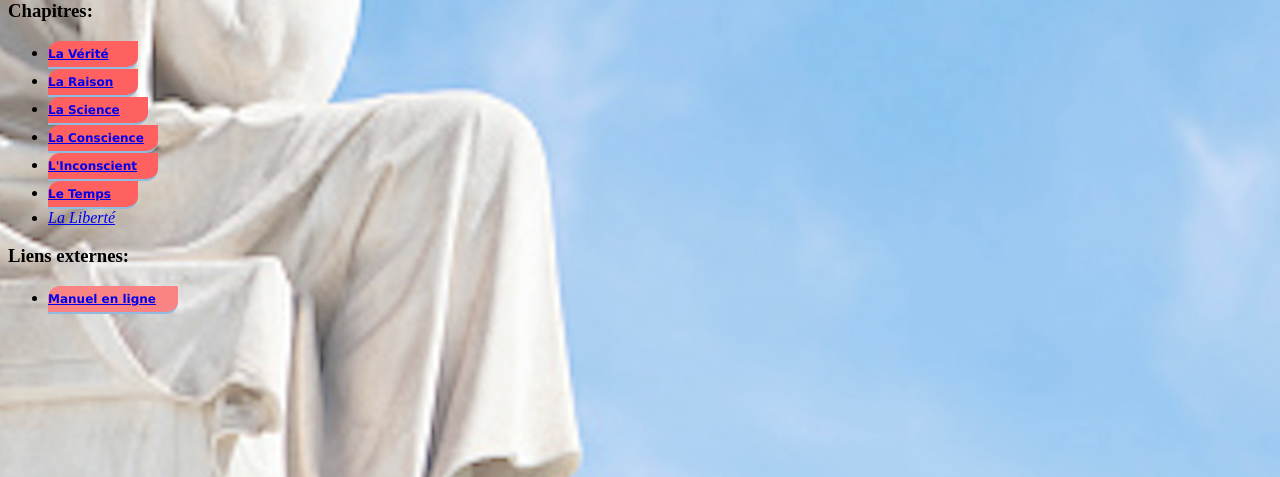
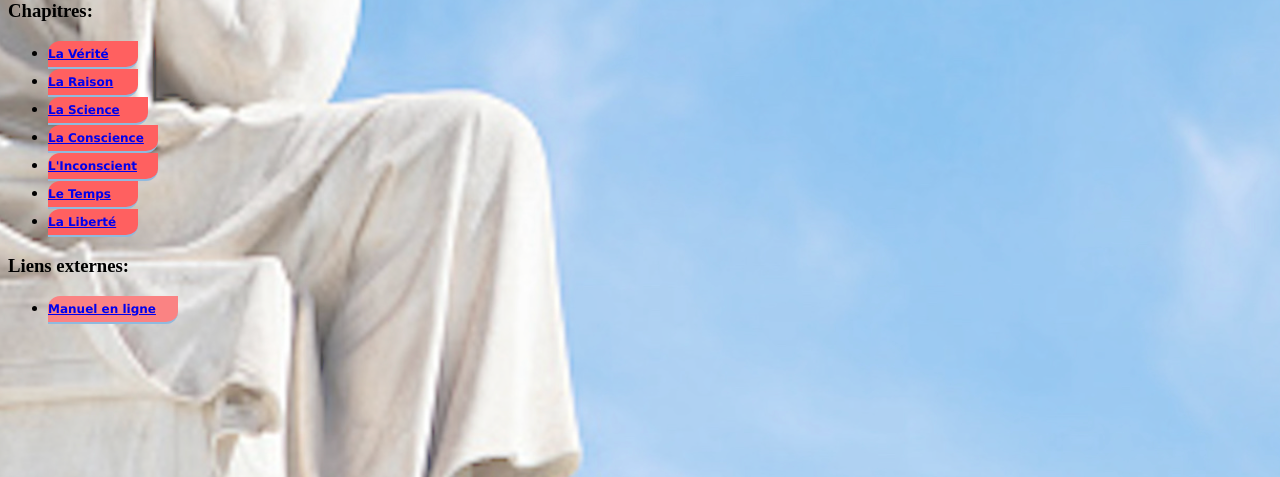
Before and after one commit to denisdoryan/mescours, a PHP site: the page made by Cours PHI/philo.html in a window 1280 px wide. Shown: the part 146-623 px from the top of the page. Run offline with PHP 8.4, Linux system fonts and the light colour scheme.

Commit message:
Update stylephilo.css

```diff
--- a/Cours PHI/stylephilo.css
+++ b/Cours PHI/stylephilo.css
@@ -106,6 +106,19 @@ html
   margin: 0;
 }
 
+.bouton7 {
+  border-radius:12px 0 12px 0;
+  background: #FF6060;
+  border:none;
+  color:#fff;
+  font:bold 12px Verdana;
+  padding:6px 0 6px 0;
+  width: 90px;
+  border-bottom: 2px solid #90bade;
+  margin: 0;
+}
+
+
 .boutonmanuel {
   border-radius:12px 0 12px 0;
   background: #FA8383;
```
